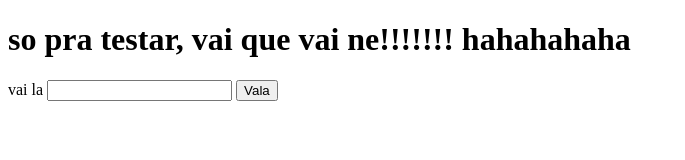
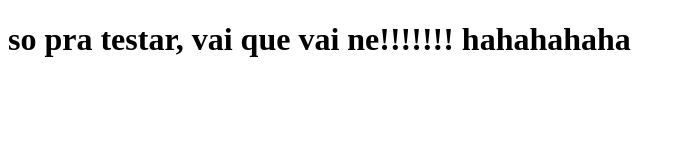
Before and after one commit to Rafaolez/rafa-teste, a plain HTML site: page teste.html in a window 1280 px wide. Shown: the whole page, without its empty margins (0-685 px from the left). Drawn offline with Linux system fonts and the light colour scheme.

Commit message:
muito ruim

```diff
--- a/teste.html
+++ b/teste.html
@@ -8,10 +8,5 @@
 </head>
 <body>
     <h1>so pra testar, vai que vai ne!!!!!!! hahahahaha</h1>
-    <form action="">
-        <label for="teste"> vai la </label>
-        <input type="text" name="" id="teste">
-        <input type="button" value="Vala">
-    </form>
 </body>
 </html>
```
